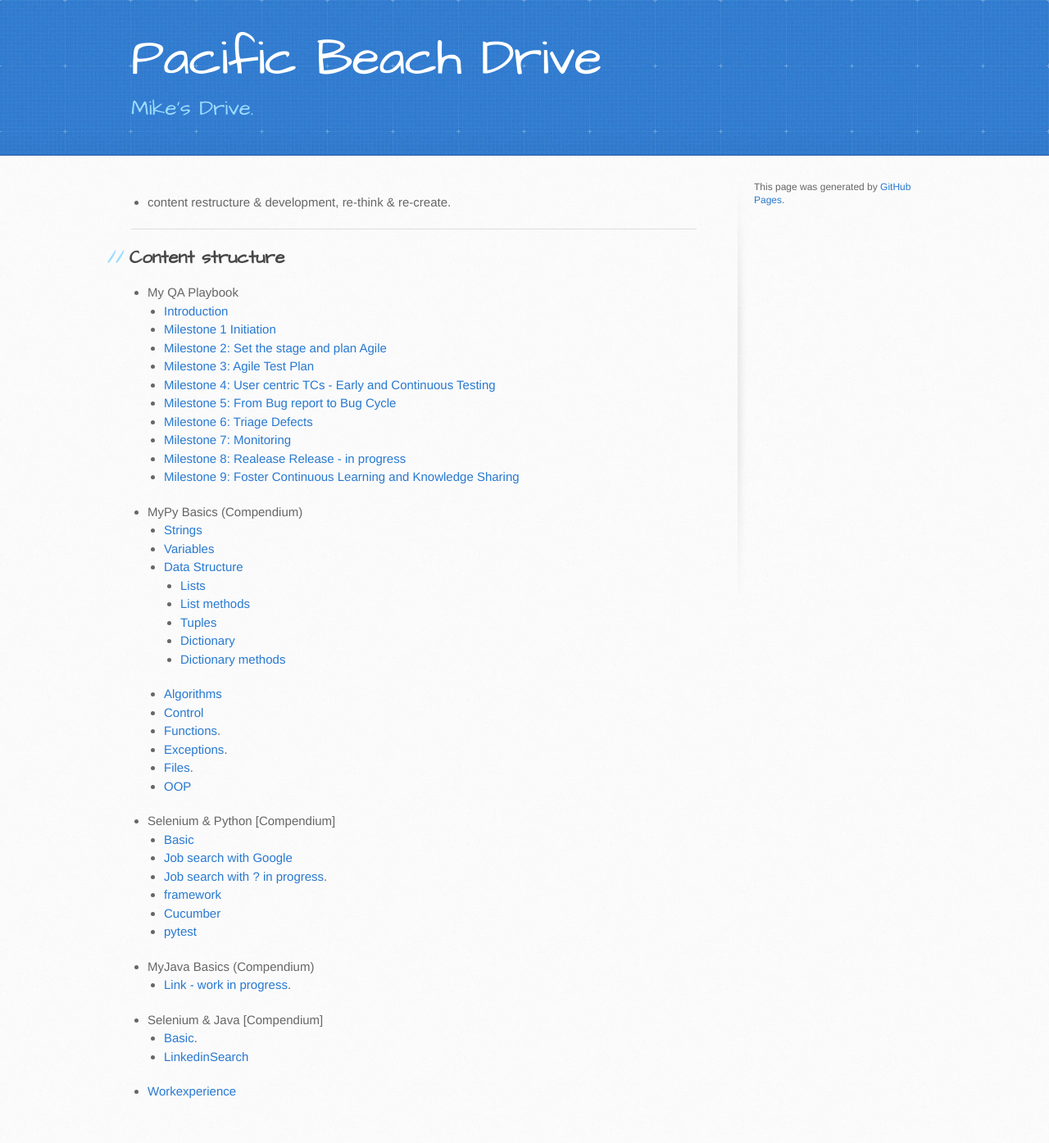
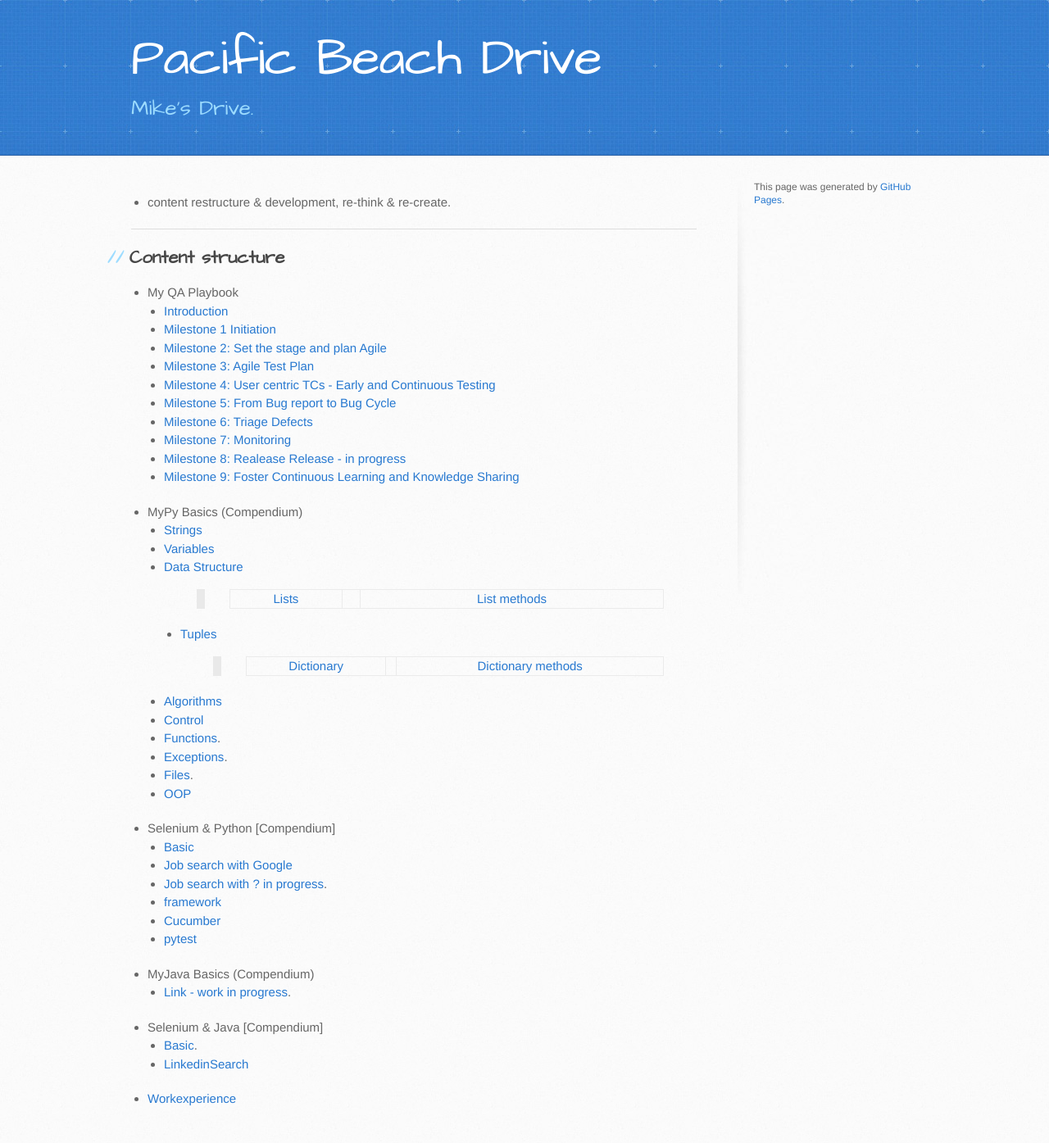
Before and after one commit to trumpfheller/trumpfheller.github.io, a Jekyll site: the page built from index.md, in a window 1280 px wide. Shown: the whole page at 82% size. Built offline with Jekyll 4.4.1, drawn with Linux system fonts in a browser that asks for light colours.

```diff
--- a/index.md
+++ b/index.md
@@ -24,11 +24,9 @@ layout: default
   - [Strings](./python/strings.html)
   - [Variables](./python/variables.html)
   - [Data Structure](./python/datastructure.html)
-    - [Lists](./python/lists.html)
-    - [List methods](./python/listmethods.html)
+    > [Lists](./python/lists.html) || [List methods](./python/listmethods.html)
     - [Tuples](./python/tuples.html)
-    - [Dictionary](./python/dictionary.html)
-    - [Dictionary methods](./python/dictionarymethods.html)
+    > [Dictionary](./python/dictionary.html) || [Dictionary methods](./python/dictionarymethods.html)
   - [Algorithms](./python/algorithms.html)
   - [Control](./python/control.html)
   - [Functions](./python/function.html).
```
